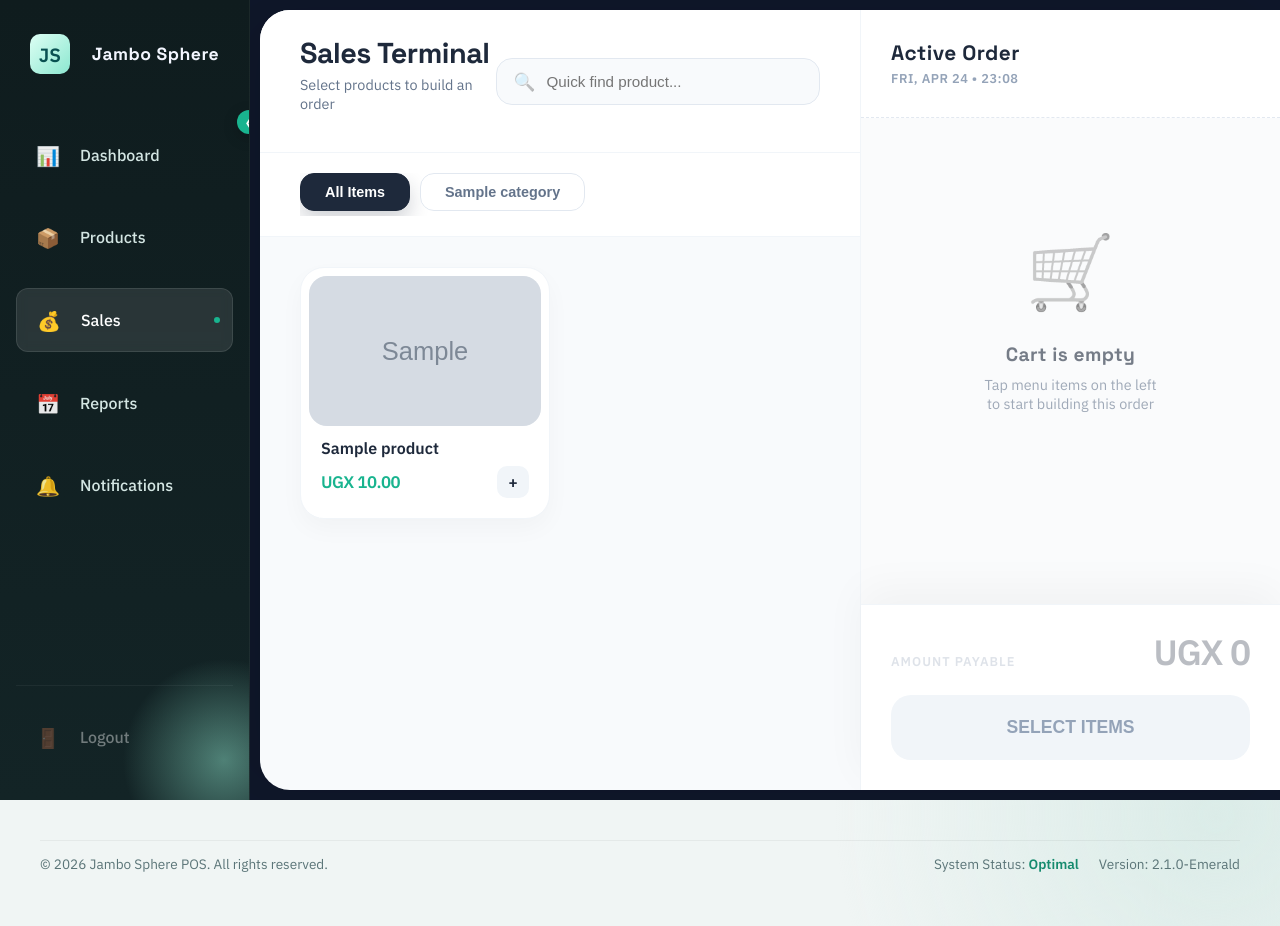
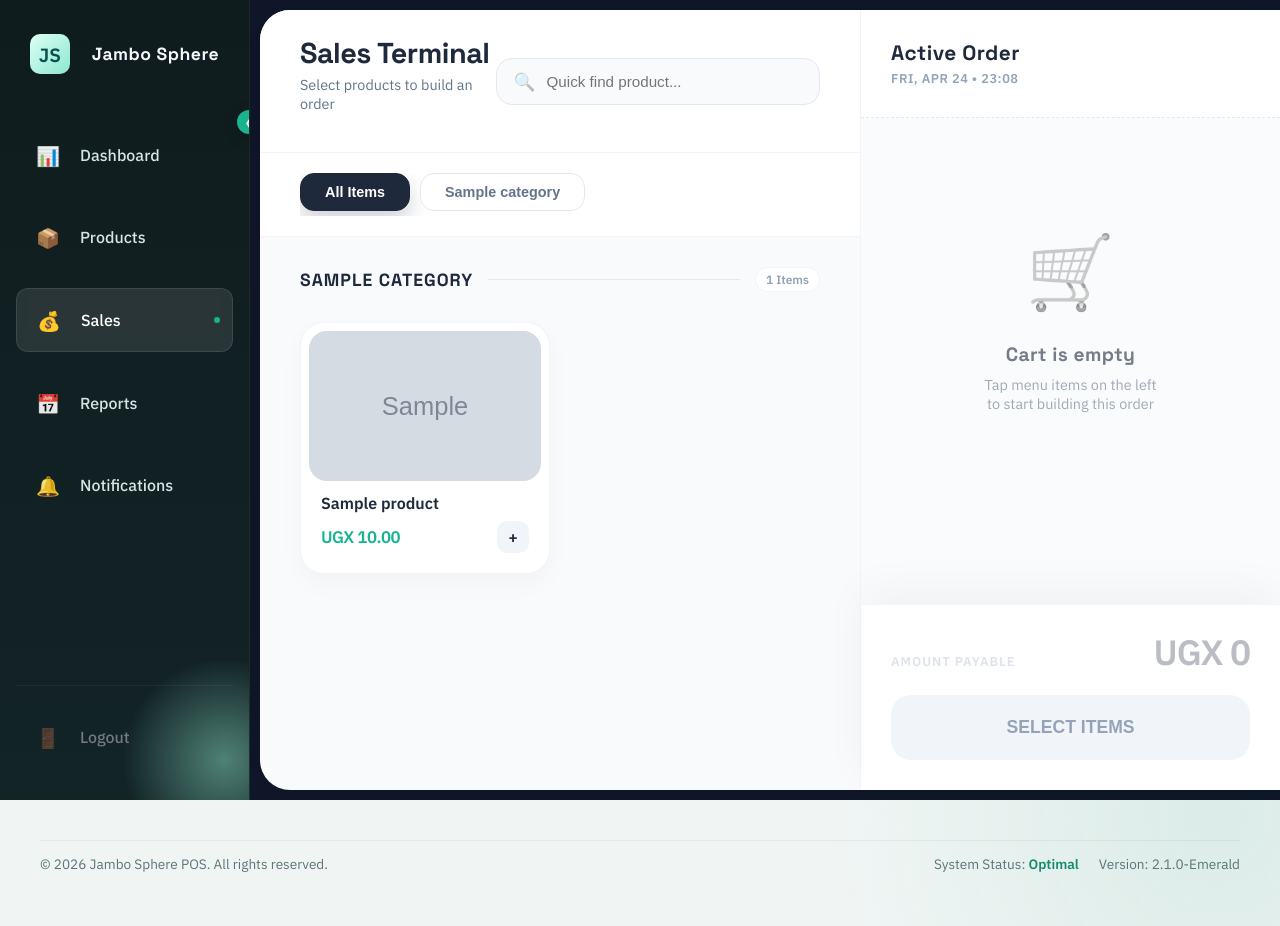
Before and after one commit to Tagoole/JamboSpherePOS, a Django app: page /sales/ in a window 1280 px wide. Run offline with Django 5.2, Linux system fonts and the light colour scheme; a user stored in the database is signed in; tables that the repository leaves empty hold one stand-in row (values such as "Sample post"); grey boxes marked "Sample" are stand-in pictures; some libraries are stand-ins or nearby versions.

Commit message:
DOOOONNNEEE

```diff
--- a/templates/pos/sales.html
+++ b/templates/pos/sales.html
@@ -38,10 +38,26 @@
           </div>
       </div>
 
-      <!-- Optimized Product Grid -->
-      <div id="product-selection-grid" style="flex: 1; overflow-y: auto; padding: 30px 40px; display: grid; grid-template-columns: repeat(auto-fill, minmax(180px, 1fr)); gap: 20px; align-content: start;">
+      <!-- Optimized Product Grid with Category Grouping -->
+      <div id="product-selection-grid" style="flex: 1; overflow-y: auto; padding: 10px 40px 40px; display: flex; flex-direction: column; gap: 30px; align-content: start;">
         {% csrf_token %}
-        {% for product in products %}
+
+        {% regroup products by category as category_list %}
+
+        {% for group in category_list %}
+        <div class="pos-category-section" data-group-category="{{ group.grouper.id|default:'none' }}">
+          <div style="display: flex; align-items: center; gap: 15px; margin-bottom: 20px; padding: 20px 0 10px; position: sticky; top: 0; background: #f8fafc; z-index: 5;">
+            <h3 style="font-size: 1.1rem; font-weight: 800; color: #1e293b; margin: 0; text-transform: uppercase; letter-spacing: 1px;">
+              {{ group.grouper.name|default:"Uncategorized" }}
+            </h3>
+            <div style="flex: 1; height: 1px; background: #e2e8f0;"></div>
+            <span style="font-size: 0.75rem; font-weight: 700; color: #94a3b8; background: #fff; padding: 4px 10px; border-radius: 20px; border: 1px solid #f1f5f9;">
+              {{ group.list|length }} Items
+            </span>
+          </div>
+
+          <div class="category-grid" style="display: grid; grid-template-columns: repeat(auto-fill, minmax(180px, 1fr)); gap: 20px;">
+            {% for product in group.list %}
             <div class="pos-product-card"
                  data-name="{{ product.name|lower }}"
                  data-category="{{ product.category_id|default:'none' }}"
@@ -71,6 +87,15 @@
                   <span class="pos-card-plus">+</span>
                 </div>
               </div>
+            </div>
+            {% endfor %}
+          </div>
+        </div>
+        {% empty %}
+        <div style="padding: 100px 20px; text-align: center; opacity: 0.4;">
+           <div style="font-size: 4rem; margin-bottom: 20px;">📦</div>
+           <p style="font-weight: 700; font-size: 1.2rem;">No products available</p>
+           <p>Add products in the inventory to see them here.</p>
         </div>
         {% endfor %}
       </div>
@@ -270,23 +295,35 @@
   (function () {
     const searchInput = document.getElementById("sale-product-search");
     const chips = document.querySelectorAll(".pos-cat-chip");
-    const cards = document.querySelectorAll(".pos-product-card");
+    const sections = document.querySelectorAll(".pos-category-section");
 
     let currentFilter = "all";
     let currentSearch = "";
 
     function updateVisibility() {
+      sections.forEach(section => {
+        const sectionCategory = section.getAttribute("data-group-category");
+        const cards = section.querySelectorAll(".pos-product-card");
+        let visibleInRoot = 0;
+
         cards.forEach(card => {
           const name = card.getAttribute("data-name");
-        const category = card.getAttribute("data-category");
+          const matchesSearch = name.includes(currentSearch);
 
-        const matchesSearch = name.includes(currentSearch);
-        const matchesCategory = currentFilter === "all" || category === currentFilter;
-
-        if (matchesSearch && matchesCategory) {
+          if (matchesSearch) {
             card.style.display = "flex";
+            visibleInRoot++;
           } else {
             card.style.display = "none";
+          }
+        });
+
+        // Section visibility logic
+        const categoryMatch = currentFilter === "all" || sectionCategory === currentFilter;
+        if (categoryMatch && visibleInRoot > 0) {
+          section.style.display = "block";
+        } else {
+          section.style.display = "none";
         }
       });
     }
@@ -304,24 +341,17 @@
         this.classList.add("active");
 
         currentFilter = this.getAttribute("data-filter");
-        if (currentFilter === "all") {
-          currentSearch = "";
-          if (searchInput) {
-            searchInput.value = "";
-          }
-        }
         updateVisibility();
       });
     });
 
-    // Success feedback on click
-    cards.forEach(card => {
-       card.addEventListener('click', () => {
+    // Success feedback on click delegation (better for dynamic content)
+    document.getElementById('product-selection-grid').addEventListener('click', (e) => {
+       const card = e.target.closest('.pos-product-card');
+       if (card) {
           card.classList.add('success-add');
           setTimeout(() => card.classList.remove('success-add'), 500);
-
-          // Audio feedback if desired: new Audio('/static/sounds/beep.mp3').play();
-       });
+       }
     });
 
     // Config HTMX CSRF
```
Lines whose indentation alone changed are shown as unchanged.
